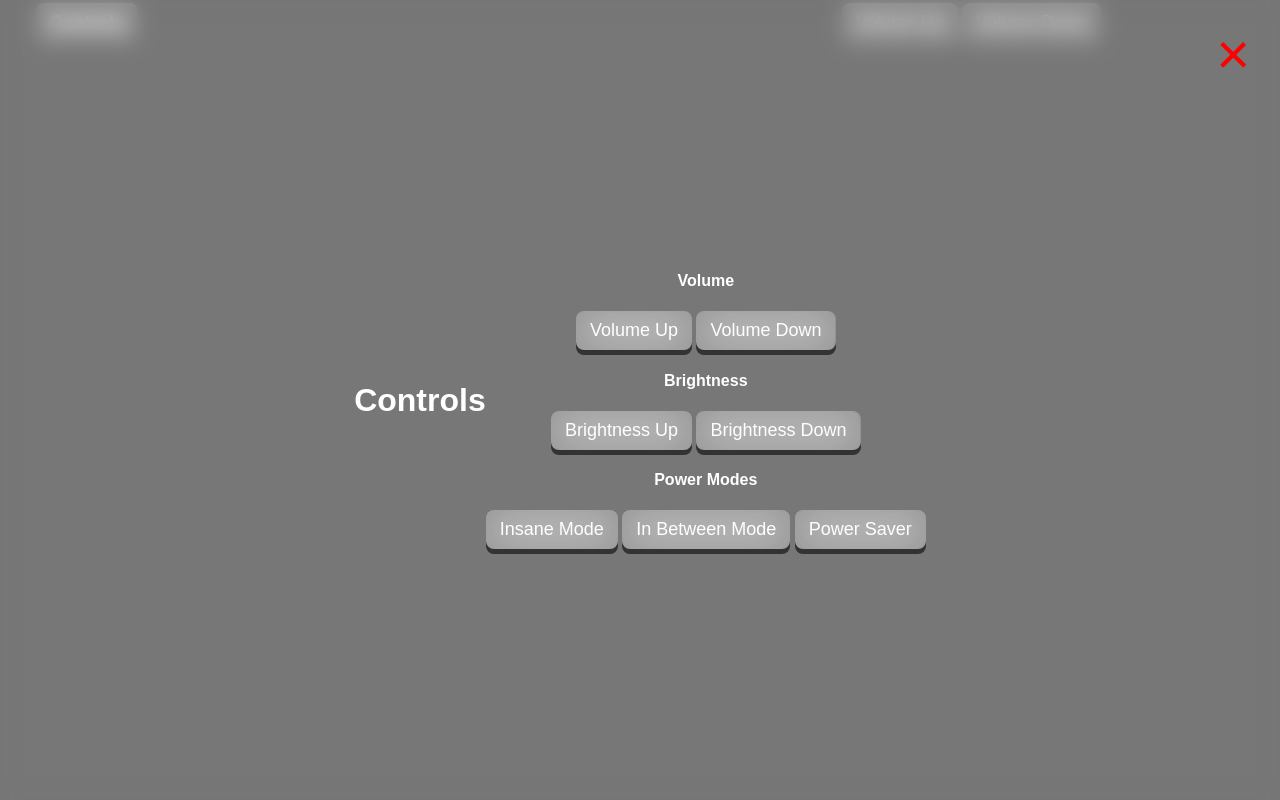
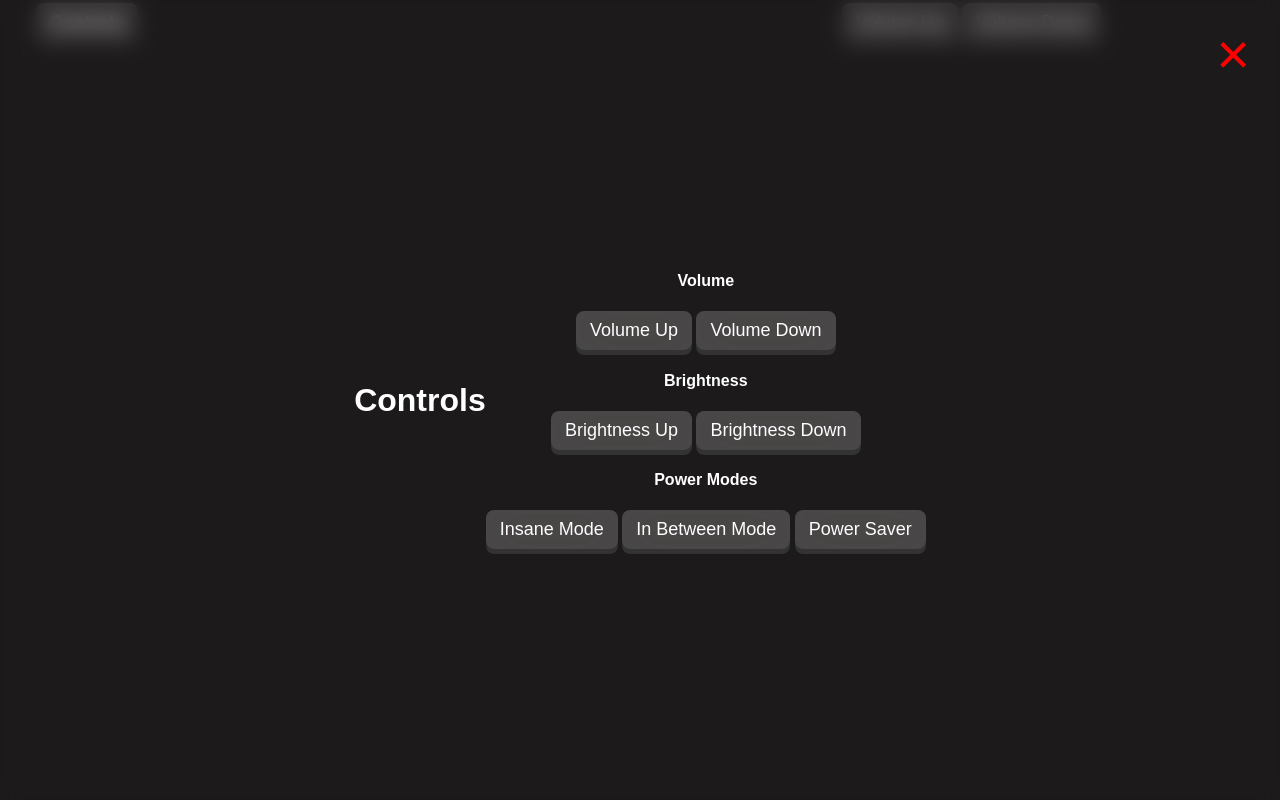
Before and after one commit to Smith-Pad/subjects, a Flask app: template templates/main_menu.html in a window 1280 px wide, after a click on "Controls". Run offline with Flask 3, Linux system fonts and the light colour scheme; the template is opened without the code that fills it, so the values that code supplies are empty.

Commit message:
mmm yeah...

```diff
--- a/static/temporary-working-css/FOIL-Bar.css
+++ b/static/temporary-working-css/FOIL-Bar.css
@@ -4,7 +4,7 @@
  | |_  | | | || | | |        |  _ \  / _` || '__|
  |  _| | |_| || | | |___     | |_) || (_| || |
  |_|    \___/|___||_____|    |____/  \__,_||_| .css
-                                            Build: Smith Pad  (9pxwTqgH)
+                                            Build: Smith Pad  (9pxwTqgH.2)
 */
 
 @import './background.css';
@@ -39,7 +39,7 @@
         display: flex;
         justify-content: center;
         backdrop-filter: blur(10px);
-        background-color: rgba(255, 255, 255, 0.4);
+        background-color: rgba(29, 23, 23, 0.4);
 
 }
 
```
